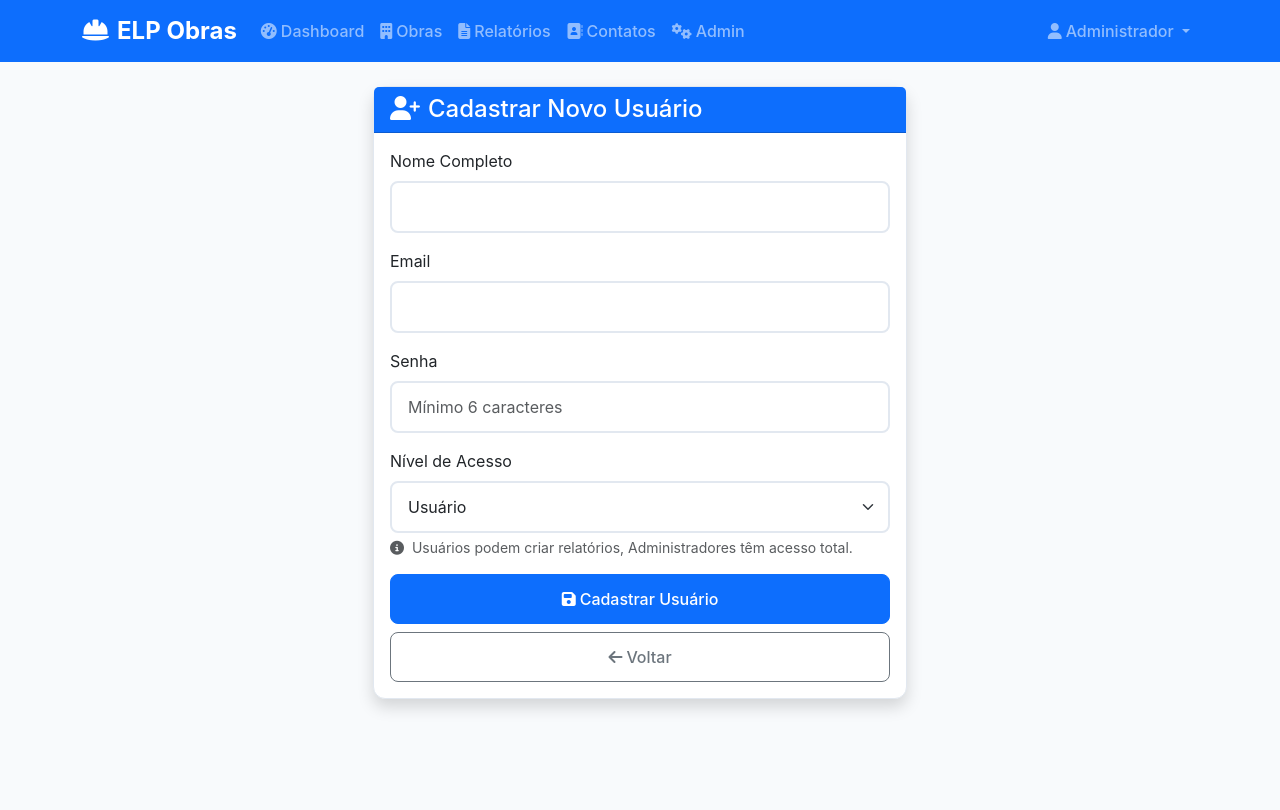
After one commit to lsfrenzel/ELP, a Flask app: page /register in a window 1280 px wide. The commit adds this page. Run offline with Flask 3, Linux system fonts and the light colour scheme; a user stored in the database is signed in; some libraries are stand-ins or nearby versions.

Commit message:
Add user registration, PDF report generation, and fix dashboard functionality
Implement a new user registration route and template, add a route for generating PDF reports with specific permissions, and update the login logic and dashboard links.

Replit-Commit-Author: Agent
Replit-Commit-Session-Id: 40676953-7d47-4570-b090-61d1555519f0
Replit-Commit-Checkpoint-Type: full_checkpoint
Replit-Commit-Screenshot-Url: https://storage.googleapis.com/screenshot-production-us-central1/36b264cc-76d5-47d4-a1c5-e1e7d7575879/40676953-7d47-4570-b090-61d1555519f0/gnZlJqh

```diff
--- a/routes.py
+++ b/routes.py
@@ -38,7 +38,7 @@ def login():
 
         user = User.query.filter_by(email=email).first()
 
-        if user and check_password_hash(user.senha_hash, password):
+        if user and user.senha_hash and check_password_hash(user.senha_hash, password):
             login_user(user)
             flash('Login realizado com sucesso!', 'success')
 
@@ -58,6 +58,40 @@ def logout():
     logout_user()
     flash('Logout realizado com sucesso!', 'success')
     return redirect(url_for('login'))
+
+@app.route('/register', methods=['GET', 'POST'])
+@login_required
+@admin_required
+def register():
+    if request.method == 'POST':
+        nome = request.form.get('nome')
+        email = request.form.get('email')
+        password = request.form.get('password')
+        role = request.form.get('role', 'user')
+
+        # Check if user already exists
+        if User.query.filter_by(email=email).first():
+            flash('Um usuário com este email já existe.', 'error')
+            return render_template('register.html')
+
+        # Create new user
+        user = User(
+            nome=nome,
+            email=email,
+            senha_hash=generate_password_hash(password),
+            role=role
+        )
+
+        db.session.add(user)
+        try:
+            db.session.commit()
+            flash(f'Usuário {nome} criado com sucesso!', 'success')
+            return redirect(url_for('admin_panel'))
+        except Exception as e:
+            db.session.rollback()
+            flash('Erro ao criar usuário. Tente novamente.', 'error')
+
+    return render_template('register.html')
 
 @app.route('/dashboard')
 @login_required
@@ -337,3 +371,26 @@ def manifest():
 @app.route('/sw.js')
 def service_worker():
     return app.send_static_file('sw.js')
+
+@app.route('/reports/pdf/<int:report_id>')
+@login_required
+def generate_report_pdf(report_id):
+    relatorio = Relatorio.query.get_or_404(report_id)
+
+    # Check permissions
+    if current_user.role != 'admin' and relatorio.usuario_id != current_user.id:
+        flash('Acesso negado.', 'error')
+        return redirect(url_for('reports'))
+
+    try:
+        pdf_path = generate_pdf_report(relatorio)
+
+        if pdf_path and os.path.exists(pdf_path):
+            return send_file(pdf_path, as_attachment=True,
+                           download_name=f'relatorio_{relatorio.numero_seq:03d}_{relatorio.obra.nome}.pdf')
+        else:
+            flash('Erro ao gerar PDF do relatório.', 'error')
+            return redirect(url_for('reports'))
+    except Exception as e:
+        flash(f'Erro ao gerar PDF: {str(e)}', 'error')
+        return redirect(url_for('reports'))
--- a/templates/admin_panel.html
+++ b/templates/admin_panel.html
@@ -69,9 +69,9 @@
             <div class="card-body">
                 <p class="text-muted">Gerencie usuários, permissões e acessos ao sistema.</p>
                 <div class="d-grid gap-2">
-                    <button class="btn btn-primary" data-bs-toggle="modal" data-bs-target="#newUserModal">
+                    <a href="{{ url_for('register') }}" class="btn btn-primary">
                         <i class="fas fa-user-plus me-1"></i>Novo Usuário
-                    </button>
+                    </a>
                     <button class="btn btn-outline-secondary" onclick="loadUsers()">
                         <i class="fas fa-list me-1"></i>Listar Usuários
                     </button>
--- /dev/null
+++ b/templates/register.html
@@ -0,0 +1,76 @@
+{% extends "base.html" %}
+
+{% block title %}Cadastrar Usuário - ELP Obras{% endblock %}
+
+{% block content %}
+<div class="container mt-4">
+    <div class="row justify-content-center">
+        <div class="col-md-6">
+            <div class="card shadow">
+                <div class="card-header bg-primary text-white">
+                    <h4 class="mb-0">
+                        <i class="fas fa-user-plus me-2"></i>Cadastrar Novo Usuário
+                    </h4>
+                </div>
+                <div class="card-body">
+                    <form method="POST">
+                        <div class="mb-3">
+                            <label for="nome" class="form-label">Nome Completo</label>
+                            <input type="text" class="form-control" id="nome" name="nome" required>
+                        </div>
+
+                        <div class="mb-3">
+                            <label for="email" class="form-label">Email</label>
+                            <input type="email" class="form-control" id="email" name="email" required>
+                        </div>
+
+                        <div class="mb-3">
+                            <label for="password" class="form-label">Senha</label>
+                            <input type="password" class="form-control" id="password" name="password" required
+                                   minlength="6" placeholder="Mínimo 6 caracteres">
+                        </div>
+
+                        <div class="mb-3">
+                            <label for="role" class="form-label">Nível de Acesso</label>
+                            <select class="form-select" id="role" name="role" required>
+                                <option value="user">Usuário</option>
+                                <option value="admin">Administrador</option>
+                            </select>
+                            <div class="form-text">
+                                <i class="fas fa-info-circle me-1"></i>
+                                Usuários podem criar relatórios, Administradores têm acesso total.
+                            </div>
+                        </div>
+
+                        <div class="d-grid gap-2">
+                            <button type="submit" class="btn btn-primary">
+                                <i class="fas fa-save me-1"></i>Cadastrar Usuário
+                            </button>
+                            <a href="{{ url_for('admin_panel') }}" class="btn btn-outline-secondary">
+                                <i class="fas fa-arrow-left me-1"></i>Voltar
+                            </a>
+                        </div>
+                    </form>
+                </div>
+            </div>
+        </div>
+    </div>
+</div>
+{% endblock %}
+
+{% block extra_scripts %}
+<script>
+document.getElementById('password').addEventListener('input', function() {
+    const password = this.value;
+    const button = document.querySelector('button[type="submit"]');
+
+    if (password.length < 6) {
+        this.classList.add('is-invalid');
+        button.disabled = true;
+    } else {
+        this.classList.remove('is-invalid');
+        button.disabled = false;
+    }
+});
+</script>
+{% endblock %}
--- a/templates/reports.html
+++ b/templates/reports.html
@@ -65,7 +65,7 @@
                     {% for relatorio in relatorios %}
                     <tr>
                         <td>
-                            <span class="fw-bold">#{{ relatorio.numero_seq:03d }}</span>
+                            <span class="fw-bold">#{{ "%03d"|format(relatorio.numero_seq) }}</span>
                         </td>
                         <td>
                             <div class="d-flex align-items-center">
@@ -96,9 +96,9 @@
                                     <i class="fas fa-edit"></i>
                                 </button>
                                 {% endif %}
-                                <button class="btn btn-outline-success" onclick="generatePDF({{ relatorio.id }})" title="Gerar PDF">
+                                <a href="{{ url_for('generate_report_pdf', report_id=relatorio.id) }}" class="btn btn-outline-success" title="Gerar PDF">
                                     <i class="fas fa-file-pdf"></i>
-                                </button>
+                                </a>
                                 <button class="btn btn-outline-info" onclick="sendEmail({{ relatorio.id }})" title="Enviar por Email">
                                     <i class="fas fa-envelope"></i>
                                 </button>
```
Also changed, not shown: instance/elp_obras.db.
